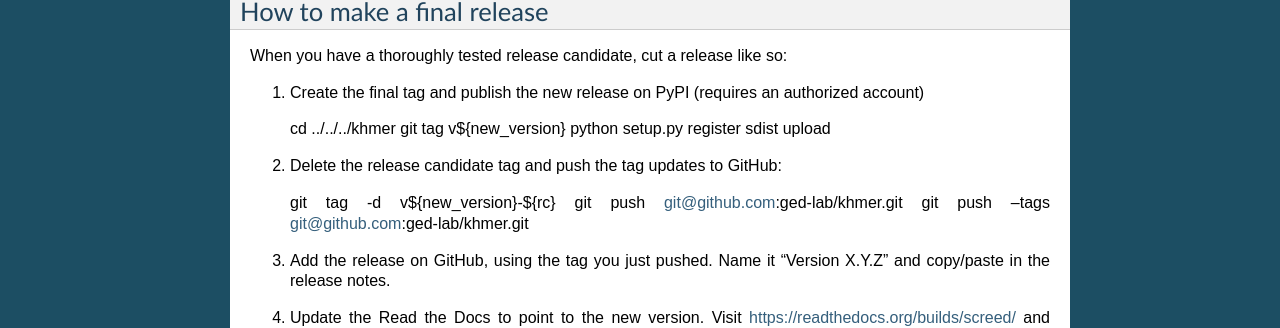
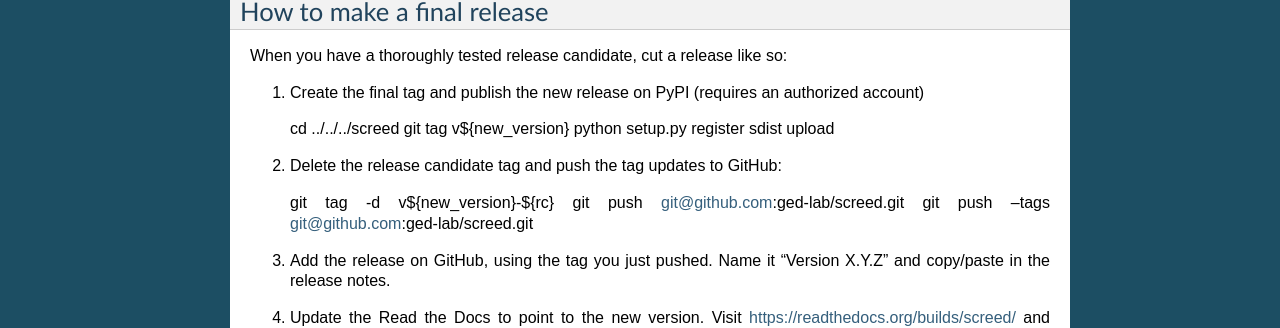
Before and after one commit to dib-lab/screed, a Sphinx documentation site: the page built from doc/dev/release-checklist.txt, in a window 1280 px wide and 900 px high, scrolled down 2169 px. Shown: the part 140-468 px from the top of the window. Built offline with Sphinx 7.4.7, drawn with Linux system fonts in a browser that asks for light colours.

Commit message:
s/khmer/screed/

```diff
--- a/doc/dev/release-checklist.txt
+++ b/doc/dev/release-checklist.txt
@@ -143,15 +143,15 @@
 #. Create the final tag and publish the new release on PyPI (requires an
    authorized account) ::
 
-   cd ../../../khmer
+   cd ../../../screed
    git tag v${new_version}
    python setup.py register sdist upload
 
 #. Delete the release candidate tag and push the tag updates to GitHub::
 
    git tag -d v${new_version}-${rc}
-   git push git@github.com:ged-lab/khmer.git
-   git push --tags git@github.com:ged-lab/khmer.git
+   git push git@github.com:ged-lab/screed.git
+   git push --tags git@github.com:ged-lab/screed.git
 
 #. Add the release on GitHub, using the tag you just pushed. Name it "Version
    X.Y.Z" and copy/paste in the release notes.
```
